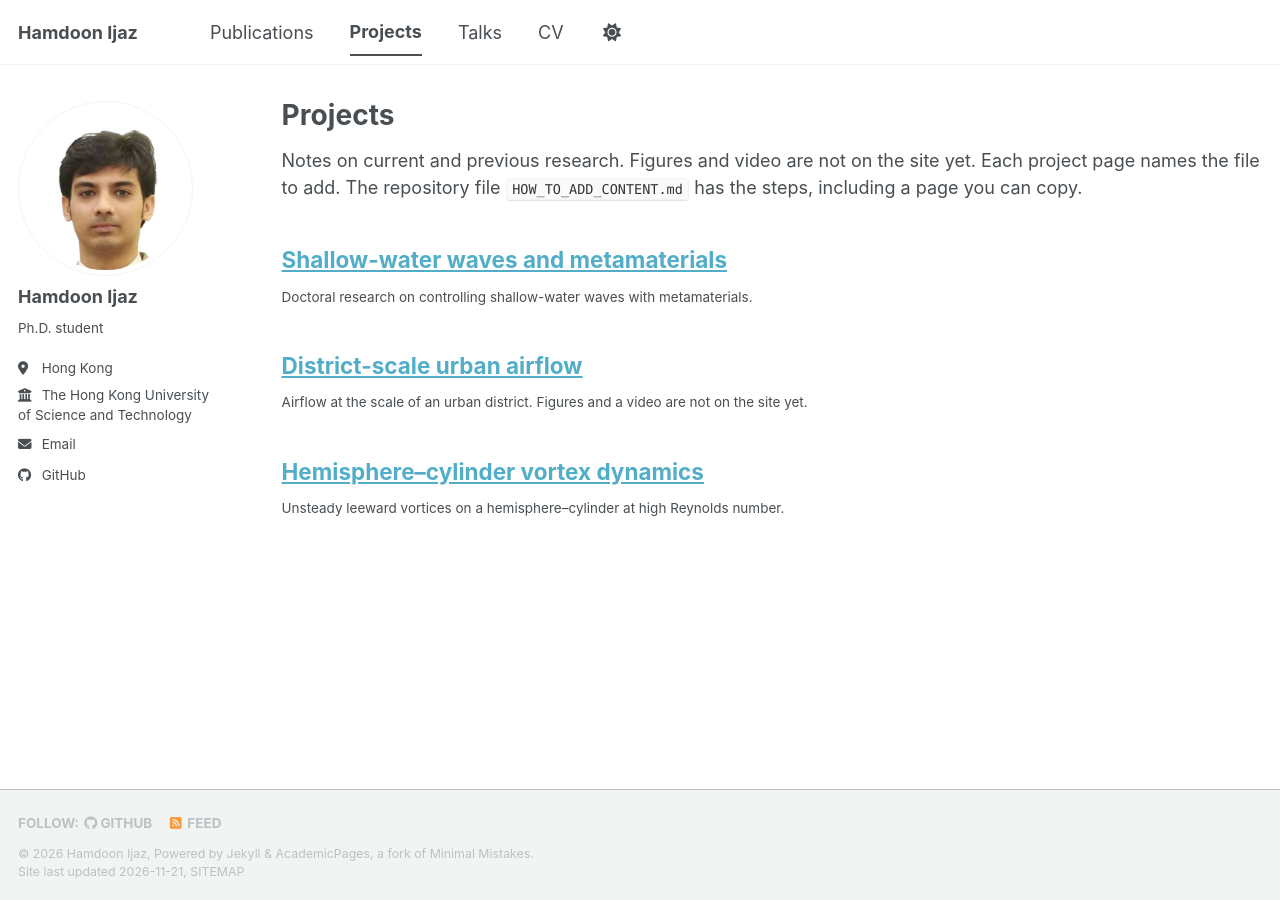
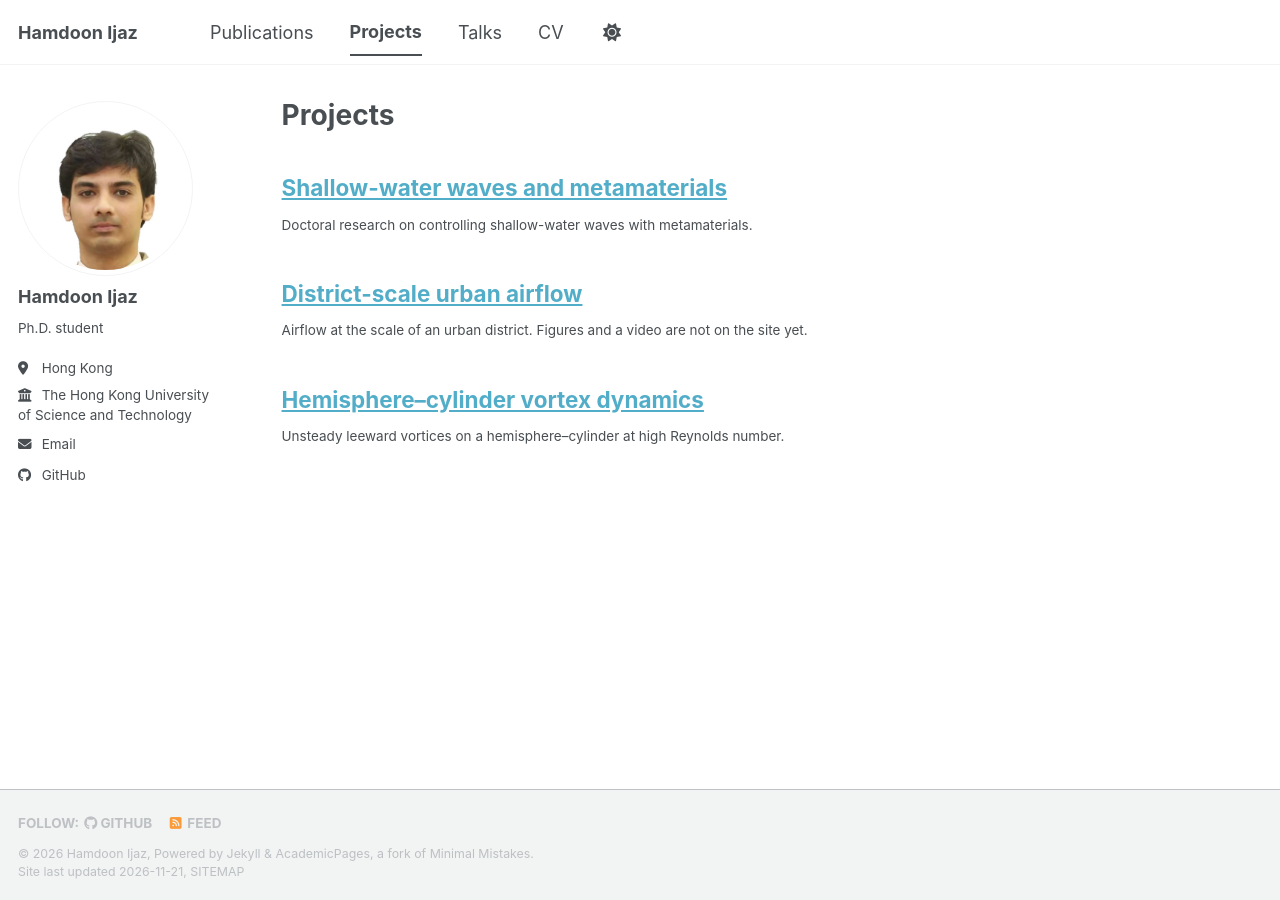
Before and after one commit to Hamdoon-UST/Hamdoon-UST.github.io, a Jekyll site: the page built from _pages/portfolio.html, in a window 1280 px wide. Built offline with Jekyll 4.4.1, drawn with Linux system fonts in a browser that asks for light colours; a style sheet for code colours, icons or effects is not loaded.

Commit message:
Update portfolio.html

```diff
--- a/_pages/portfolio.html
+++ b/_pages/portfolio.html
@@ -9,8 +9,6 @@ redirect_from:
 
 {% include base_path %}
 
-<p>Notes on current and previous research. Figures and video are not on the site yet. Each project page names the file to add. The repository file <code>HOW_TO_ADD_CONTENT.md</code> has the steps, including a page you can copy.</p>
-
 {% for post in site.portfolio reversed %}
   {% include archive-single.html %}
 {% endfor %}
```
